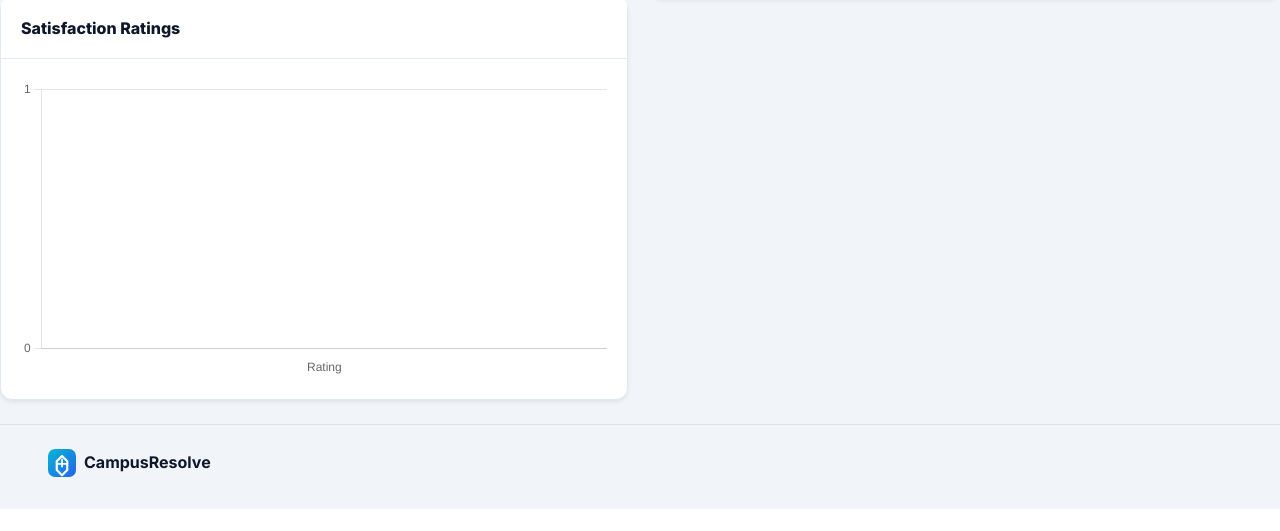
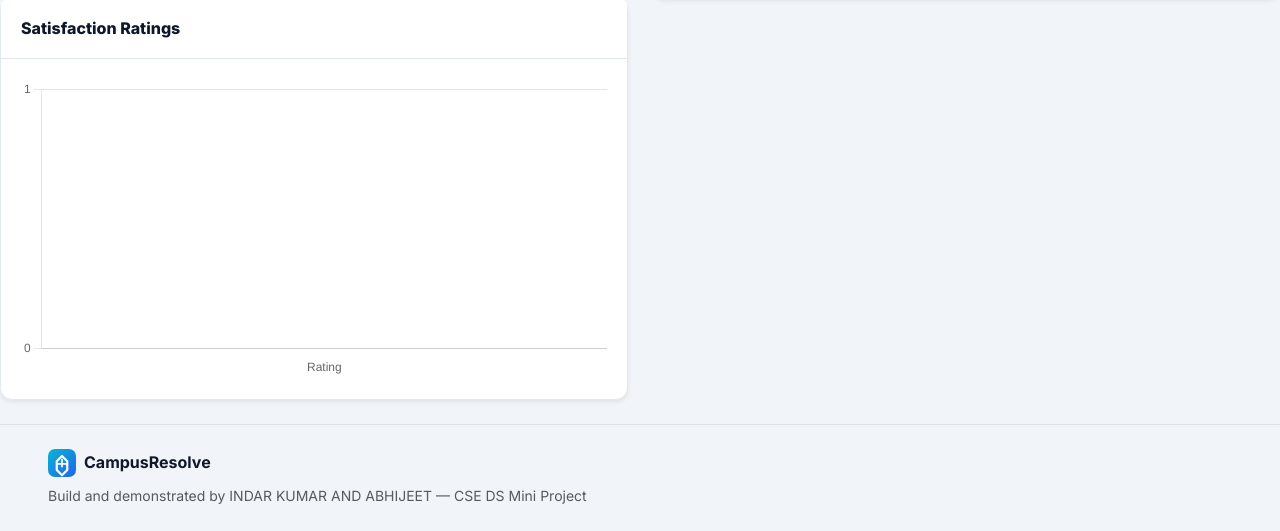
Before and after one commit to indarkumarservi-oss/campusresolve, a Flask app: page /admin/analytics in a window 1280 px wide. Shown: the part 1614-2145 px from the top of the page. Before the commit the page ends 2123 px from the top, so only its background shows below. Run offline with Flask 3, Linux system fonts and the light colour scheme; a user stored in the database is signed in; data that the repository does not hold is empty; some libraries are stand-ins or nearby versions.

Commit message:
Update footer left side with project credits

```diff
--- a/templates/base.html
+++ b/templates/base.html
@@ -162,6 +162,7 @@
                         </div>
                         <span class="fw-bold" style="font-size: 1rem;">CampusResolve</span>
                     </div>
+                    <p class="text-muted small mb-0">Build and demonstrated by INDAR KUMAR AND ABHIJEET — CSE DS Mini Project</p>
                 </div>
                 <div class="col-md-6 text-md-end">
                 </div>
```
